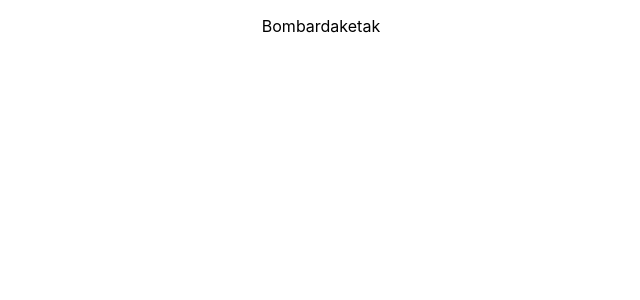
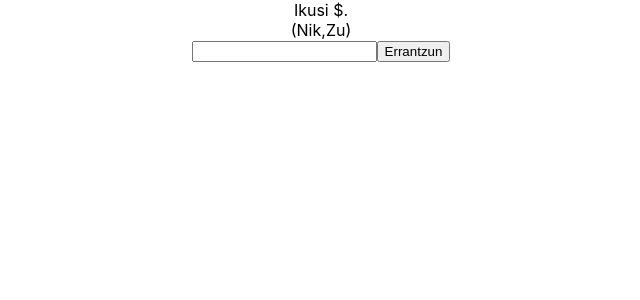
Before and after one commit to Heogy/bombardaketak-tsx, a React (Create React App) app: page / in a window 1280 px wide. Shown: the top 300 px of the page, without its empty margins (319-959 px from the left). Built offline with nearby package versions, Linux system fonts and the light colour scheme.

Commit message:
wip: wip nor nork orainaldia

```diff
--- a/src/App.tsx
+++ b/src/App.tsx
@@ -1,10 +1,11 @@
 import React from 'react';
 import './App.css';
+import Orainaldia from "./ariketak/nor-nork/Orainaldia";
 
 function App() {
   return (
     <div className="App">
-      <p>Bombardaketak</p>
+      <Orainaldia />
     </div>
   );
 }
--- /dev/null
+++ b/src/ariketak/nor-nork/Orainaldia.tsx
@@ -0,0 +1,74 @@
+import {FormEvent, FormEventHandler, useState} from "react";
+
+const esaldi:{esaldia: string, errantzuna:string, nor:string, nork:string}[] = [
+    {
+        esaldia: "Ikusi $.",
+        nor: "Zu",
+        nork: "Nik",
+        errantzuna: "zaitut"
+    },
+    {
+        esaldia: "Erosi $.",
+        nor: "Haiek",
+        nork: "Guk",
+        errantzuna: "ditugu"
+    }
+
+]
+export default function Orainaldia() {
+
+    const [count, setCount] = useState(0);
+
+    const next = () => {
+        if(count === esaldi.length - 1) {
+            setCount(0);
+            return;
+        }
+        else {
+            setCount(count + 1);
+        }
+    }
+
+    function verify(e: React.SyntheticEvent) {
+        e.preventDefault();
+        const target = e.target as typeof e.target & {
+            errantzuna: { value: string };
+        };
+        const errantzuna = target.errantzuna.value; // typechecks!
+        // alert(errantzuna === esaldi[count].errantzuna ? "Oso ondo!" : "Txarto!");
+        const response = document.getElementById("response");
+        if(response) {
+            if(errantzuna === esaldi[count].errantzuna) {
+                response.style.display = "block";
+                response.style.color = "green";
+                response.innerHTML = esaldi[count].errantzuna;
+            }
+            else {
+                response.style.display = "block";
+                response.style.color = "red";
+                response.innerHTML = esaldi[count].errantzuna;
+            }
+        }
+    }
+
+    return (
+        <div className="Orainaldia">
+
+            <span>{esaldi[count].esaldia}</span>
+            <br/>
+            <span>({esaldi[count].nork},</span>
+            <span>{esaldi[count].nor})</span>
+            <br/>
+            <form onSubmit={verify}>
+                <input type="text" name="errantzuna" />
+                <button type="submit">Errantzun</button>
+                <br/>
+            </form>
+            <div id="response" style={
+                {
+                    display: "none",
+                }
+            }>{esaldi[count].errantzuna}</div>
+        </div>
+    );
+}
```
Also changed, not shown: 1 other file (tests, documents, lock files or other folders).
